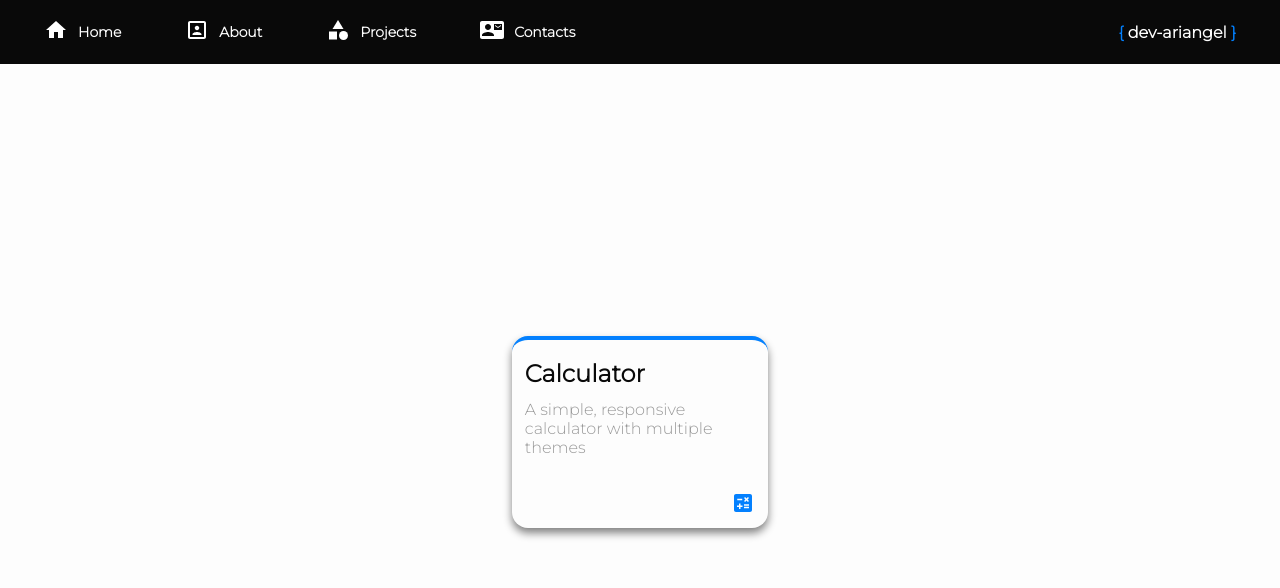
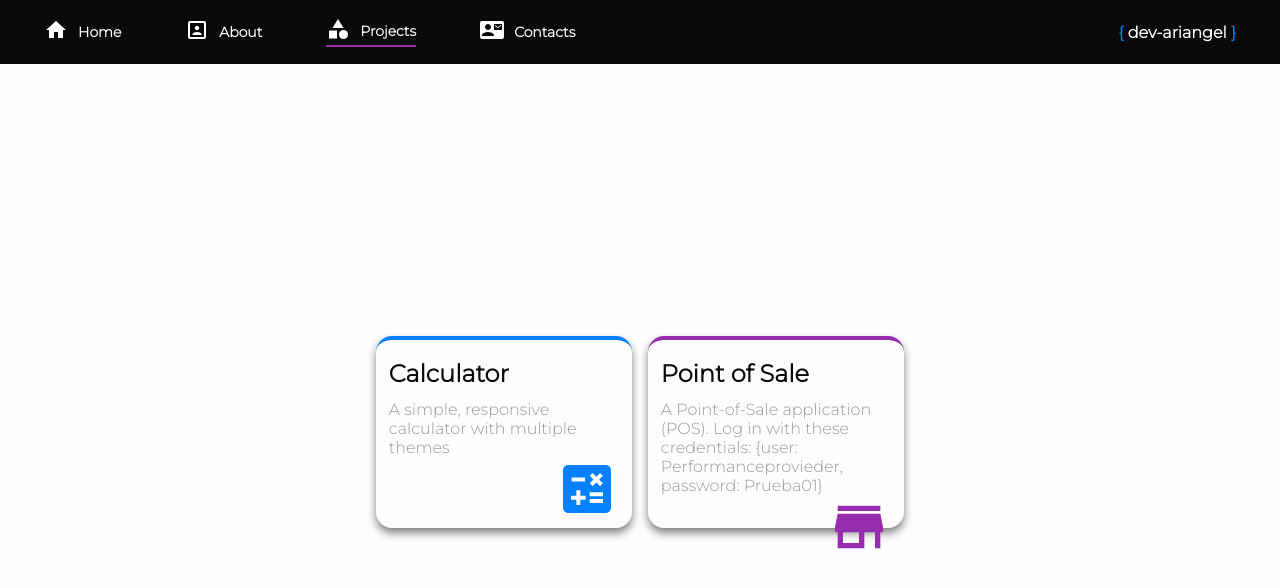
Before and after one commit to Adex0494/portfolio, a Next.js app: page /projects in a window 1280 px wide. Shown: the top 588 px of the page. Built offline with nearby package versions, Linux system fonts and the light colour scheme.

Commit message:
project cards added

```diff
--- a/src/app/projects/page.tsx
+++ b/src/app/projects/page.tsx
@@ -1,7 +1,7 @@
 'use client'
 
 import React from 'react'
-import { StyledMain, CardContainer, StyledCalculateIcon } from './projects.styled'
+import { StyledMain, CardContainer, StyledCalculateIcon, StyledStoreIcon } from './projects.styled'
 import ProjectCard from '@/components/projectCard'
 import { palette } from '@/constants/palette'
 
@@ -9,7 +9,10 @@ export default function Projects() {
   return (
     <StyledMain>
       <CardContainer>
-        <ProjectCard Icon={StyledCalculateIcon} title='Calculator' description='A simple, responsive calculator with multiple themes' topcolor={palette.main.highlightedTextColor} />
+        <ProjectCard url='/projects/calculator' Icon={StyledCalculateIcon} title='Calculator' description='A simple, responsive calculator with multiple themes' topcolor={palette.main.highlightedTextColor} />
+      </CardContainer>
+      <CardContainer>
+        <ProjectCard url='https://fripickpos.netlify.app/' newTabRoute Icon={StyledStoreIcon} title='Point of Sale' description='A Point-of-Sale application (POS). Log in with these credentials: {user: Performanceprovieder, password: Prueba01}' topcolor={palette.main.circleShadow} />
       </CardContainer>
     </StyledMain>
   )
--- a/src/app/projects/projects.styled.tsx
+++ b/src/app/projects/projects.styled.tsx
@@ -2,6 +2,7 @@ import styled from "styled-components";
 import { device, documentDimensions } from "@/constants/responsiveSizes";
 import { palette } from "@/constants/palette";
 import CalculateIcon from '@mui/icons-material/Calculate';
+import StoreIcon from '@mui/icons-material/Store';
 
 export const StyledMain = styled.main`
   background-color: ${palette.main.whiteBackground};
@@ -9,6 +10,7 @@ export const StyledMain = styled.main`
   display: flex;
   justify-content: center;
   align-items: center;
+  gap: 16px;
   height: calc(100vh - ${documentDimensions.mobileS.headerHeight});
   @media ${device.tablet}{
     height: calc(100vh - ${documentDimensions.tablet.headerHeight});
@@ -20,8 +22,13 @@ export const StyledMain = styled.main`
 
 export const StyledCalculateIcon = styled(CalculateIcon)`
   color: ${palette.main.highlightedTextColor};
-  height: 64px;
-  width: 64px;
+  height: 64px !important;
+  width: 64px !important;
+`
+export const StyledStoreIcon = styled(StoreIcon)`
+  color: ${palette.main.circleShadow};
+  height: 64px !important;
+  width: 64px !important;
 `
 
 export const CardContainer = styled.div`
--- a/src/components/header/header.styled.tsx
+++ b/src/components/header/header.styled.tsx
@@ -36,13 +36,13 @@ export const StyledMenuDiv = styled.div`
   background-color: ${palette.main.blackBackground};
 `
 
-export const StyledFlexMenuItem = styled.div<{isSelected: boolean}>`
+export const StyledFlexMenuItem = styled.div<{isselected: boolean}>`
   display: flex;
   justify-content: center;
   align-items: center;
   gap: 10px;
   cursor: pointer;
-  border-bottom: ${({isSelected}) => isSelected ? `2px solid ${palette.main.circleShadow}` : 'unset'};
+  border-bottom: ${({isselected}) => isselected ? `2px solid ${palette.main.circleShadow}` : 'unset'};
 `
 
 export const StyledMenuIcon = styled(MenuIcon)`
--- a/src/components/header/index.tsx
+++ b/src/components/header/index.tsx
@@ -81,7 +81,7 @@ export default function Header() {
     {
       Icon: <CategoryIcon />,
       label: 'Projects',
-      route: '/calculator',
+      route: '/projects',
     },
     {
       Icon: <ContactMailIcon />,
@@ -91,7 +91,7 @@ export default function Header() {
   ]
 
   const MenuItems = menuItemList.map((menuItem) => (
-    <StyledFlexMenuItem isSelected={pathname === menuItem.route} key={menuItem.label} onClick={() => {
+    <StyledFlexMenuItem isselected={pathname === menuItem.route} key={menuItem.label} onClick={() => {
       dispatch(setCurrentPage(menuItem.route))
       windowWidth !== undefined && windowWidth <= breakpoint && setIsDrawerOpen(false)
       router.push(menuItem.route)
--- a/src/components/projectCard/index.tsx
+++ b/src/components/projectCard/index.tsx
@@ -3,16 +3,28 @@
 import React from 'react'
 import { StyledMain, FlexContainer, StyledTitle, StyledDescription, IconContainer } from './projectCard.styled'
 import { ComponentType } from 'react'
+import { useRouter } from 'next/navigation'
 
 type ProjectCardType = {
     topcolor: string,
     title: string, description: string,
-    Icon: ComponentType
+    Icon: ComponentType,
+    url: string,
+    newTabRoute?: boolean,
     }
 
-export default function ProjectCard({topcolor, title, description, Icon} : ProjectCardType) {
+export default function ProjectCard({topcolor, title, description, Icon, url, newTabRoute} : ProjectCardType) {
+  const route = useRouter()
+
+  const onClickHandler = () => {
+    if (newTabRoute){
+      window.open(url, '_blank')
+    }else{
+      route.push(url)
+    }
+  }
   return (
-    <StyledMain topcolor={topcolor}>
+    <StyledMain onClick={onClickHandler} topcolor={topcolor}>
         <FlexContainer>
             <StyledTitle>{title}</StyledTitle>
             <StyledDescription>{description}</StyledDescription>
--- a/src/components/projectCard/projectCard.styled.tsx
+++ b/src/components/projectCard/projectCard.styled.tsx
@@ -25,16 +25,20 @@ export const FlexContainer = styled.div`
 export const IconContainer = styled.div`
     display: flex;
     justify-content: end;
+    height: 64px;
+    min-width: 64px;
 `
 
 export const StyledTitle = styled.label`
     font-size: 24px;
     font-weight: 700;
     color: ${palette.main.blackBackground};
+    cursor: pointer;
 `
 
 export const StyledDescription = styled.label`
     font-size: 16px;
     font-weight: 300px;
-    color: ${palette.main.lightText}
+    color: ${palette.main.lightText};
+    cursor: pointer;
 `
```
Also changed, not shown: src/app/projects/calculator/calculator.styled.tsx (renamed from src/app/calculator/calculator.styled.tsx), src/app/projects/calculator/calculatorBody.tsx (renamed from src/app/calculator/calculatorBody.tsx), src/app/projects/calculator/page.tsx (renamed from src/app/calculator/page.tsx).
